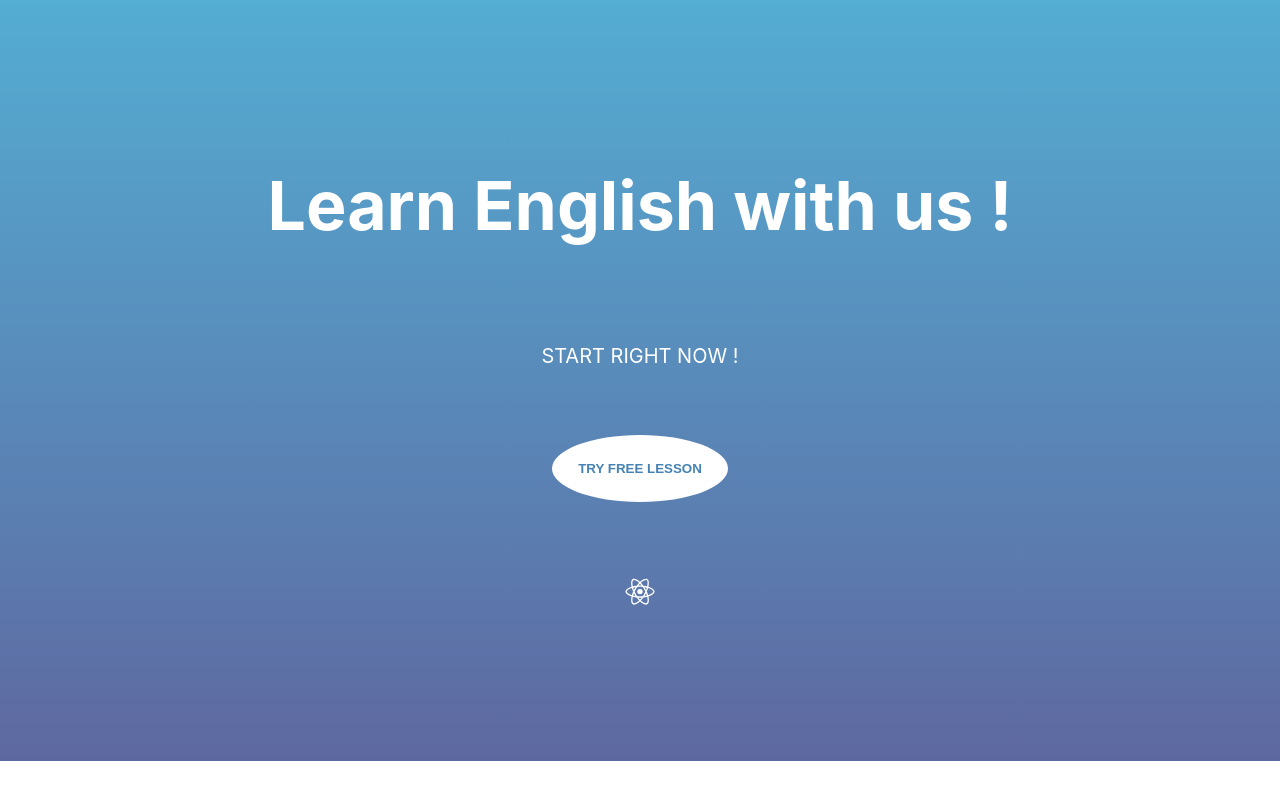
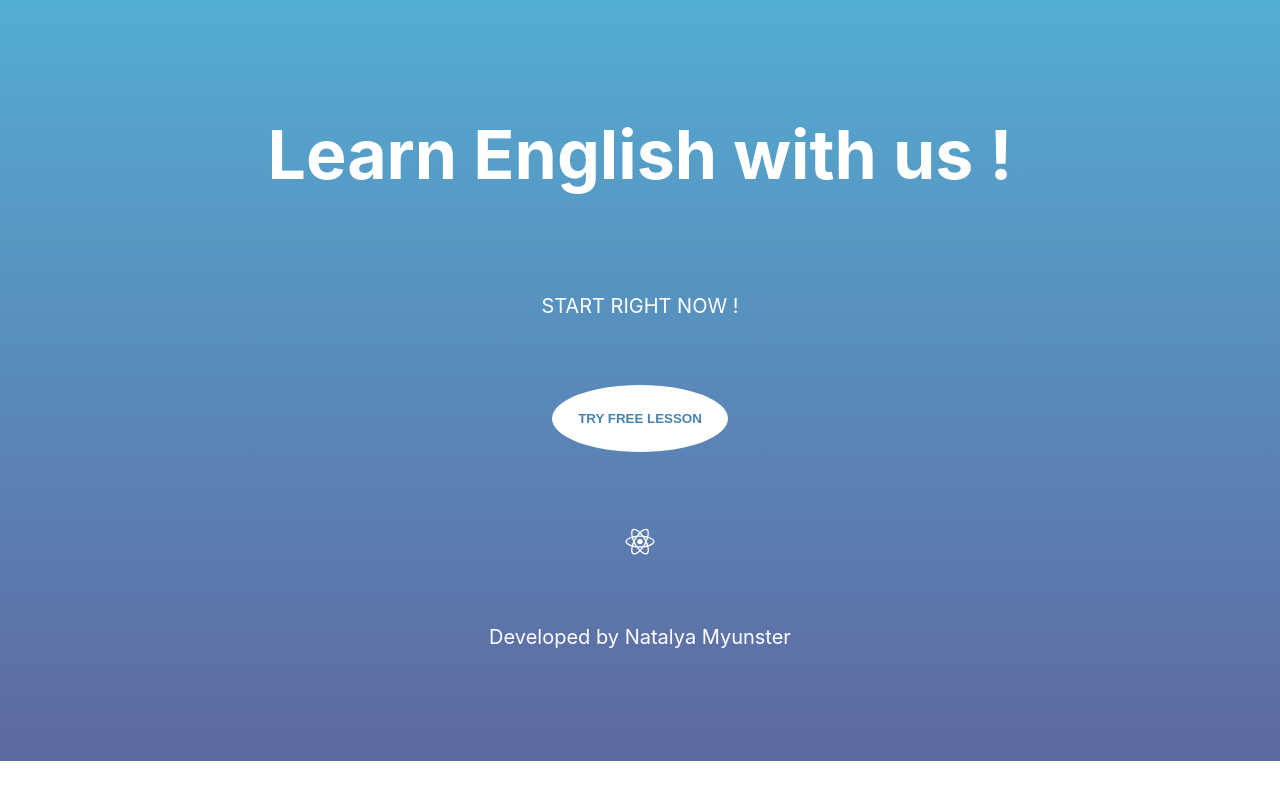
Before and after one commit to Natalina27/learn_italian_words, a React (Create React App) app: page / in a window 1280 px wide. Shown: the part 2106-2906 px from the top of the page. After the commit the page ends 2867 px from the top, so only its background shows below. Built offline with nearby package versions, Linux system fonts and the light colour scheme.

Commit message:
final first week + deploy+ footer

```diff
--- a/src/components/App/App.js
+++ b/src/components/App/App.js
@@ -140,8 +140,9 @@ const App = () => {
           </Paragraph>
             <Button />
           <ReactLogoSvg className={styles.svg}/>
+            <Footer />
         </HeaderBlock>
-          <Footer />
+
 
           </>
   )
--- a/src/components/App/Footer/Footer.module..scss
+++ b/src/components/App/Footer/Footer.module..scss
@@ -4,4 +4,5 @@
   align-items: center;
   height: 20%;
   color: white;
+  background: steelblue;
 }
```
